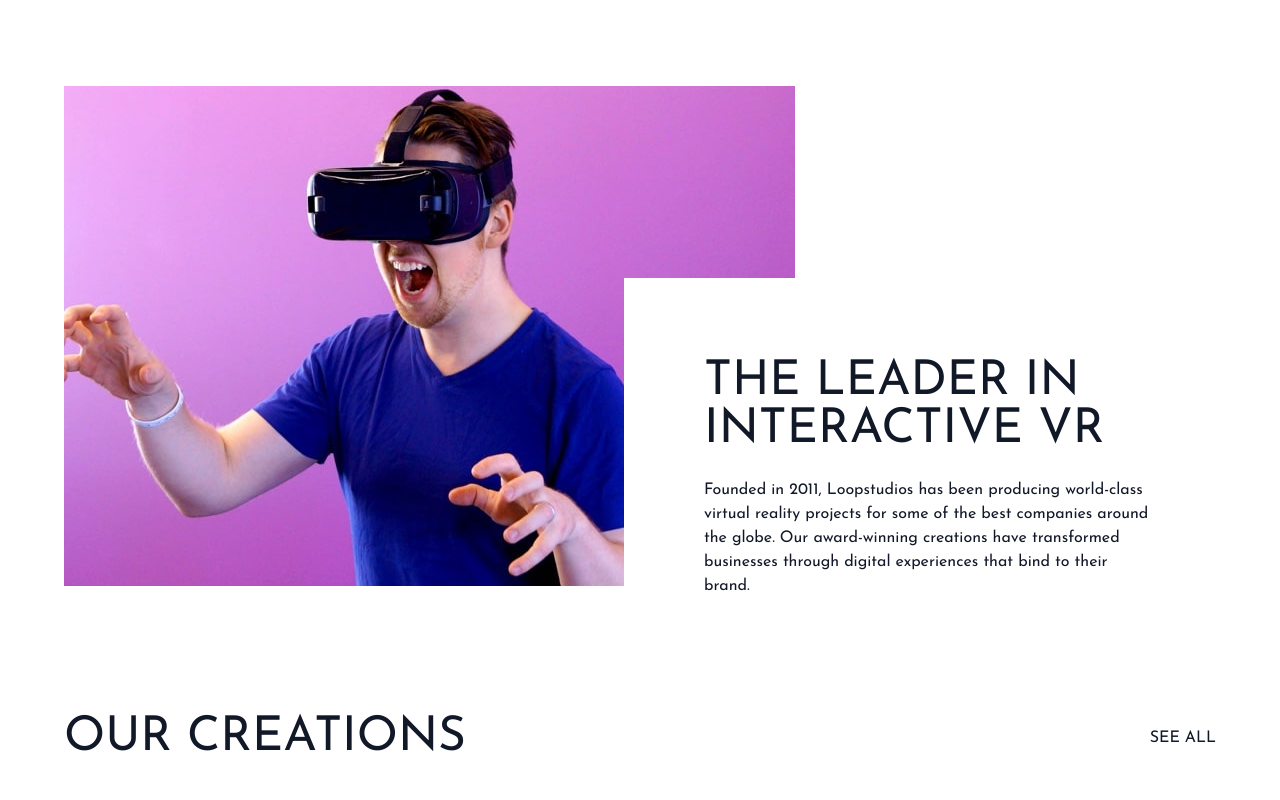
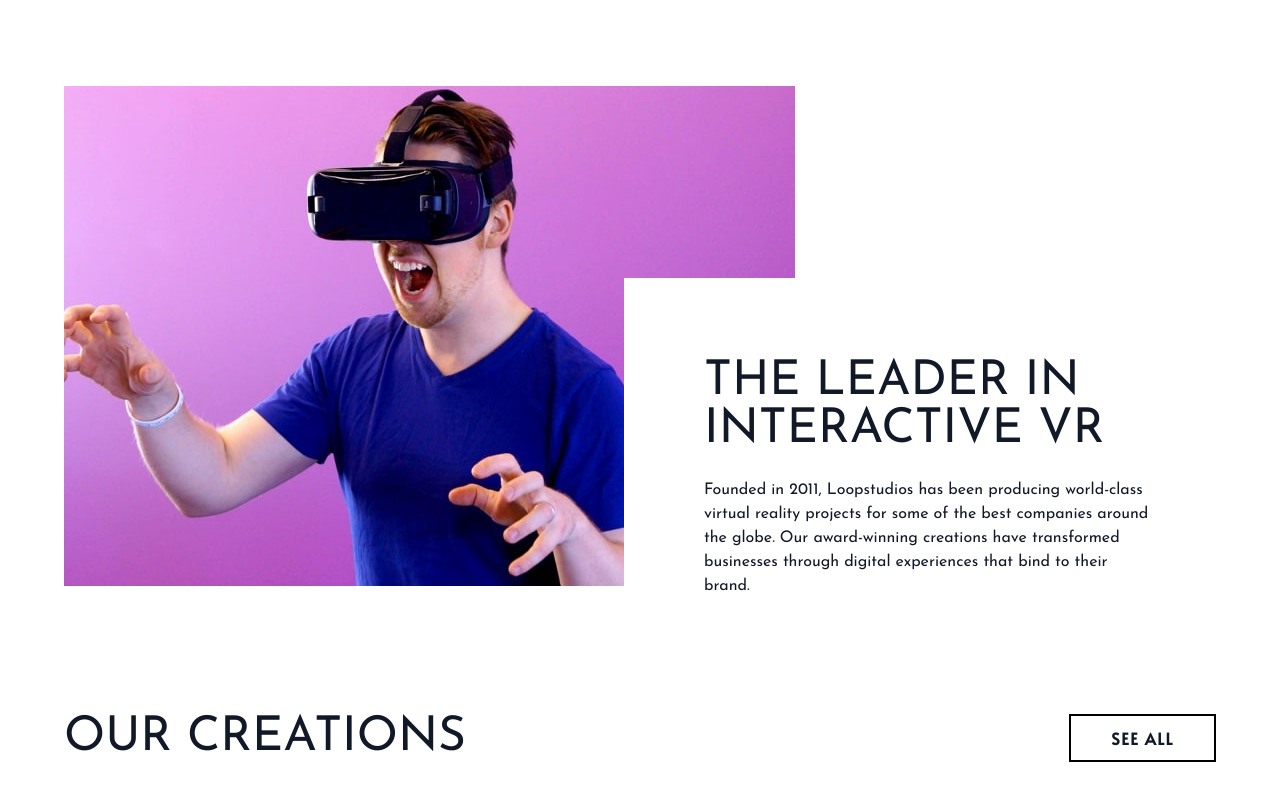
Before and after one commit to HosseinHeydarpour/loopstudios, an Angular app: page / in a window 1280 px wide. Shown: the part 758-1558 px from the top of the page. Built offline with nearby package versions, Linux system fonts and the light colour scheme.

Commit message:
styles: add btn class component

```diff
--- a/src/styles.scss
+++ b/src/styles.scss
@@ -3,6 +3,12 @@
 @tailwind base;
 @tailwind components;
 @tailwind utilities;
+
+@layer components {
+  .btn {
+    @apply px-10 py-2 my-0 font-bold tracking-widest uppercase border-2 border-black font-alata hover:bg-black hover:text-white;
+  }
+}
 
 #hero {
   background-image: url("../public/images/desktop/image-hero.jpg");
```
